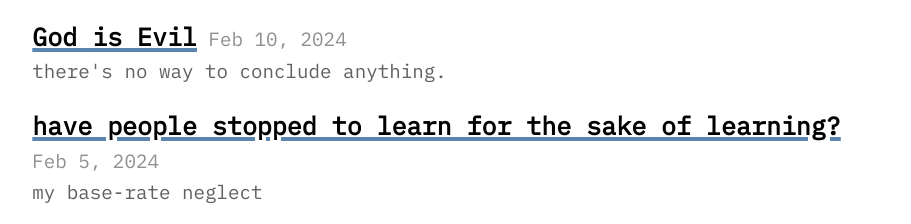
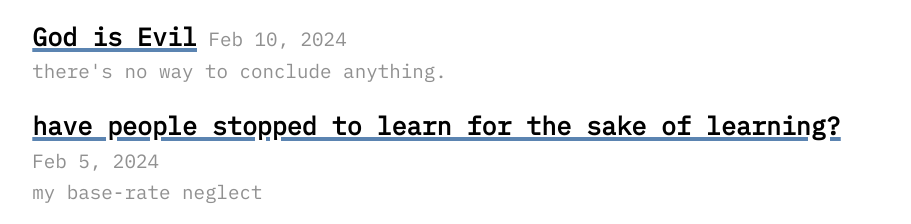
Before and after one commit to moiSentineL/moisentinel.github.io, an Eleventy site: page src/pages/blog.md in a window 1280 px wide. Shown: the part 528-752 px from the top of the page, without its empty margins (184-1095 px from the left). Built offline with nearby package versions, Linux system fonts and the light colour scheme; Eleventy itself is replaced by a stand-in of ours; files that its build step writes are made by us from their sources; a small style sheet from the web is missing.

Commit message:
color scheme fix

```diff
--- a/src/css/css.css
+++ b/src/css/css.css
@@ -77,7 +77,7 @@ h1,h2,h3,h4,h5,h6 {
 }
 .excerpt {
     margin: 0 0 0.5em;
-    color: #606060;
+    color: #909090;
 }
 
 p,ul,ol {
```
